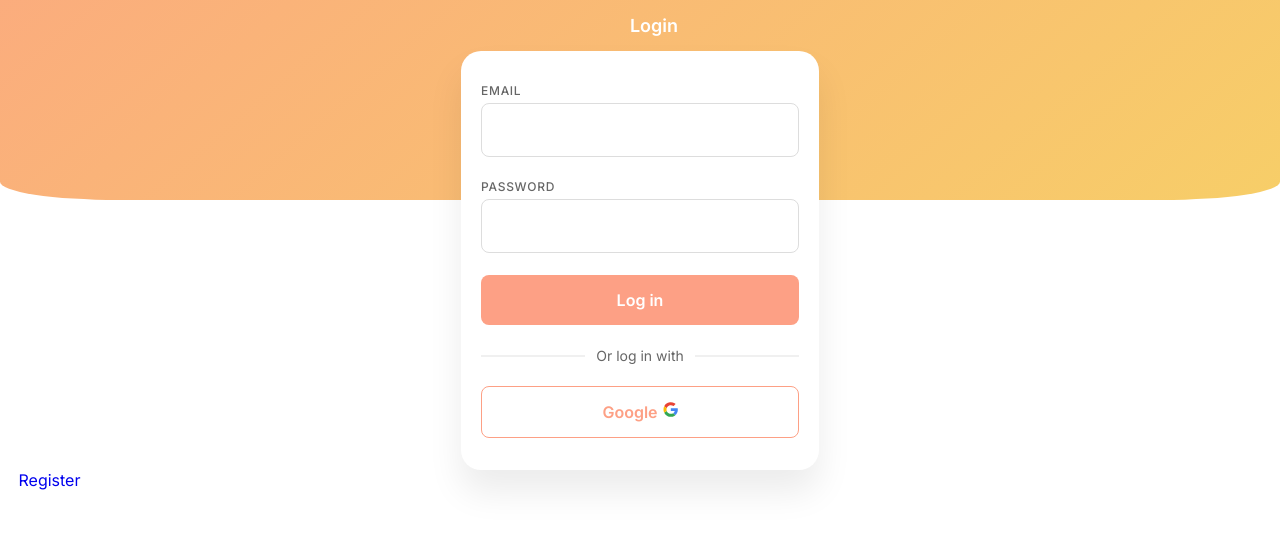
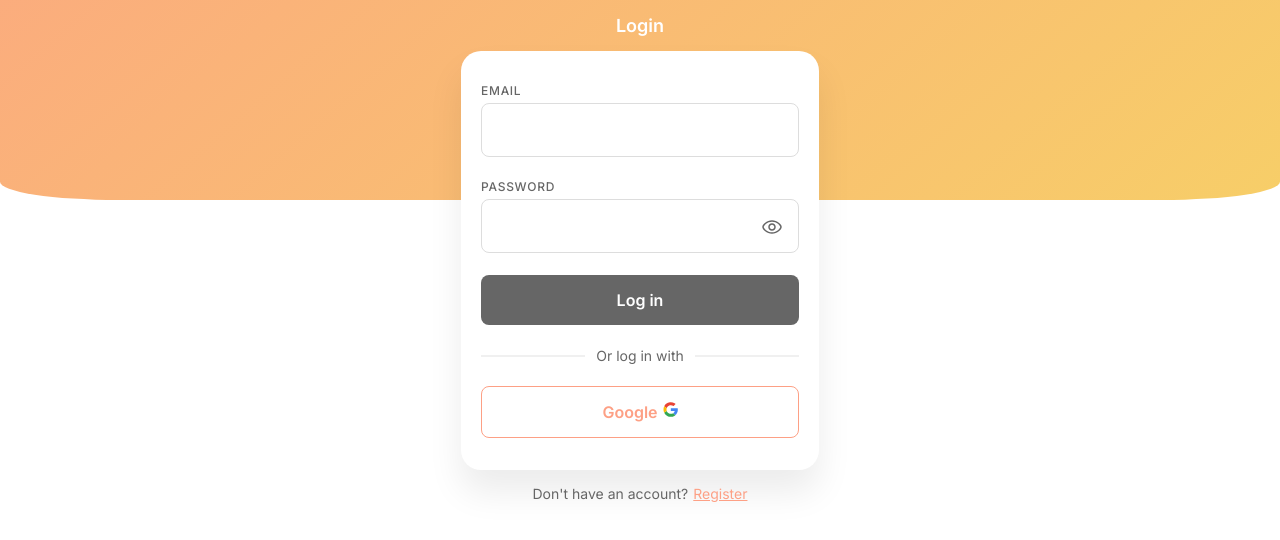
Before and after one commit to emmabaka/wallet, a Next.js app: page /login in a window 1280 px wide. Shown: the top 540 px of the page. Built offline with nearby package versions, Linux system fonts and the light colour scheme; no server answers.

Commit message:
feat: add validation to auth form and update styles

```diff
--- a/package.json
+++ b/package.json
@@ -19,6 +19,7 @@
     "eslint": "8.49.0",
     "eslint-config-next": "13.5.2",
     "firebase": "^10.4.0",
+    "formik": "^2.4.5",
     "next": "^13.5.4",
     "next-pwa": "^5.6.0",
     "react": "18.2.0",
@@ -26,6 +27,7 @@
     "react-dom": "18.2.0",
     "react-toastify": "^9.1.3",
     "sass": "^1.68.0",
-    "typescript": "5.2.2"
+    "typescript": "5.2.2",
+    "yup": "^1.3.2"
   }
 }
--- a/src/components/AuthForm/AuthForm.module.scss
+++ b/src/components/AuthForm/AuthForm.module.scss
@@ -2,7 +2,8 @@
   display: flex;
   flex-direction: column;
   gap: 22px;
-  width: 358px;
+  max-width: 358px;
+  width: 95%;
   min-height: 337px;
   margin: 0 auto;
   padding: 32px 20px;
@@ -57,6 +58,10 @@
   &:hover {
     background-color: #f07f60;
   }
+
+  &:disabled {
+    background-color: #666;
+  }
 }
 
 .googleButton {
@@ -106,3 +111,48 @@
     opacity: 0.2;
   }
 }
+
+.inputWrap {
+  position: relative;
+}
+
+.errorInput {
+  border-color: #cb3d40;
+  color: #cb3d40;
+}
+.errorLabel {
+  color: #cb3d40;
+}
+
+.error {
+  position: absolute;
+  bottom: -15px;
+  left: 10px;
+  font-size: 11px;
+  line-height: 14px;
+  color: #cb3d40;
+}
+
+.showPass {
+  position: absolute;
+  right: 15px;
+  bottom: 14px;
+  width: 24px;
+  height: 24px;
+  border: none;
+  background-color: transparent;
+}
+
+.hint {
+  font-size: 14px;
+  color: #666;
+  text-align: center;
+  padding-top: 15px;
+}
+
+.link {
+  font-size: 14px;
+  color: #fda085;
+  padding-left: 5px;
+  text-decoration: underline;
+}
--- a/src/components/AuthForm/AuthForm.tsx
+++ b/src/components/AuthForm/AuthForm.tsx
@@ -9,12 +9,38 @@ import {
   signInWithEmailAndPassword,
   createUserWithEmailAndPassword,
 } from "firebase/auth";
-import { GoogleSVG } from "../svgs/svgs";
+import { useFormik } from "formik";
+import * as Yup from "yup";
+import { notifyError } from "@/utils/notify";
+import { RE_EMAIL } from "@/regex/regex";
+import { GoogleSVG, HidePass, ShowPass } from "../svgs/svgs";
+import clsx from "clsx";
 import s from "./AuthForm.module.scss";
 
 const Login = ({ type }: { type: string }) => {
-  const [email, setEmail] = useState("");
-  const [pass, setPass] = useState("");
+  const [isShowPass, setShowPass] = useState(false);
+
+  const { values, isValid, errors, touched, handleChange, handleBlur } =
+    useFormik({
+      initialValues: {
+        email: "",
+        pass: "",
+      },
+      validateOnBlur: true,
+      validateOnMount: true,
+      validationSchema: Yup.object({
+        email: Yup.string()
+          .min(2, "Must be more than 2 characters")
+          .matches(RE_EMAIL, "Invalid email address")
+          .max(30, "Must be 30 characters or less")
+          .required("Required"),
+        pass: Yup.string()
+          .min(6, "Must be more than 6 characters")
+          .required("Required"),
+      }),
+      onSubmit: () => {},
+    });
+
   const router = useRouter();
 
   useEffect(() => {
@@ -24,81 +50,116 @@ const Login = ({ type }: { type: string }) => {
     // eslint-disable-next-line react-hooks/exhaustive-deps
   }, []);
 
-  const handleLogin = (
+  const handleLogin = async (
     e: { preventDefault: () => void },
     email: string,
     pass: string
   ) => {
     e.preventDefault();
-    signInWithEmailAndPassword(auth, email, pass)
-      .then(() => {
-        router.push("/");
-      })
-      .catch(console.log);
+    try {
+      await signInWithEmailAndPassword(auth, email, pass);
+      router.push("/");
+    } catch (error) {
+      console.log(error);
+      notifyError();
+    }
   };
 
-  const handleSignUp = (
+  const handleSignUp = async (
     e: { preventDefault: () => void },
     email: string,
     pass: string
   ) => {
     e.preventDefault();
-
-    createUserWithEmailAndPassword(auth, email, pass)
-      .then(() => {
-        router.push("/");
-      })
-      .catch(console.log);
+    try {
+      await createUserWithEmailAndPassword(auth, email, pass);
+      router.push("/");
+    } catch (error) {
+      console.log(error);
+      notifyError();
+    }
   };
 
-  const handleGoogleAuth = () => {
+  const handleGoogleAuth = async () => {
     const googleProvider = new GoogleAuthProvider();
-
-    signInWithPopup(auth, googleProvider)
-      .then(() => {
-        router.push("/");
-      })
-      .catch(console.log);
+    try {
+      await signInWithPopup(auth, googleProvider);
+      router.push("/");
+    } catch (error) {
+      console.log(error);
+      notifyError();
+    }
   };
 
   const handleSubmit = (e: { preventDefault: (() => void) | (() => void) }) => {
     if (type === "login") {
-      return handleLogin(e, email, pass);
+      return handleLogin(e, values.email, values.pass);
     } else {
-      return handleSignUp(e, email, pass);
+      return handleSignUp(e, values.email, values.pass);
     }
   };
 
   return (
     <>
       <form className={s.form} onSubmit={handleSubmit}>
-        <div>
-          <label className={s.label} htmlFor="email">
+        <div className={s.inputWrap}>
+          <label
+            className={clsx(s.label, {
+              [s.errorLabel]: errors.email && touched.email,
+            })}
+            htmlFor="email"
+          >
             Email
           </label>
           <input
-            className={s.input}
+            className={clsx(s.input, {
+              [s.errorInput]: errors.email && touched.email,
+            })}
             id="email"
             type="email"
             name="email"
-            value={email}
-            onChange={(e) => setEmail(e.target.value)}
+            value={values.email}
+            onChange={handleChange}
+            onBlur={handleBlur}
           />
+          <p className={s.error}>
+            {errors.email && touched.email && errors.email}
+          </p>
         </div>
-        <div>
-          <label className={s.label} htmlFor="password">
+        <div className={s.inputWrap}>
+          <label
+            className={clsx(s.label, {
+              [s.errorLabel]: errors.pass && touched.pass,
+            })}
+            htmlFor="password"
+          >
             Password
           </label>
           <input
-            className={s.input}
-            id="password"
-            type="password"
-            name="password"
-            value={pass}
-            onChange={(e) => setPass(e.target.value)}
+            className={clsx(s.input, {
+              [s.errorInput]: errors.pass && touched.pass,
+            })}
+            id="pass"
+            type={isShowPass ? "text" : "password"}
+            name="pass"
+            value={values.pass}
+            onChange={handleChange}
+            onBlur={handleBlur}
           />
+          <button
+            className={s.showPass}
+            type="button"
+            onClick={() => {
+              setShowPass(!isShowPass);
+            }}
+          >
+            {isShowPass ? <HidePass /> : <ShowPass />}
+          </button>
+          <p className={s.error}>
+            {errors.pass && touched.pass && errors.pass}
+          </p>
         </div>
-        <button className={s.submit} type="submit">
+        <button className={s.submit} disabled={!isValid} type="submit">
           {type === "login" ? "Log in" : "Register"}
         </button>
         <div className={s.or}>
@@ -113,9 +174,12 @@ const Login = ({ type }: { type: string }) => {
           <GoogleSVG />
         </button>
       </form>
-      <p>
-        Or
-        <Link href={type === "login" ? "/register" : "/login"}>
+      <p className={s.hint}>
+        {type === "login" ? "Don't" : "Already"} have an account?
+        <Link
+          href={type === "login" ? "/register" : "/login"}
+          className={s.link}
+        >
           {type === "login" ? "Register" : "Log in"}
         </Link>
       </p>
--- a/src/components/Header/Header.module.scss
+++ b/src/components/Header/Header.module.scss
@@ -11,9 +11,7 @@
     width: 100%;
     height: 200px;
     z-index: -1;
-
     border-radius: 0px 0px 130px 130px/200px 0 20px 20px;
-
     background: linear-gradient(139deg, #fbab7e -4.35%, #f7ce68 100.15%);
   }
 }
@@ -25,10 +23,13 @@
 
 .title {
   flex: 1;
-  padding-left: 28px;
   color: #fff;
   text-align: center;
   font-size: 18px;
   font-weight: 600;
   line-height: normal;
 }
+
+.titlePadding {
+  padding-left: 28px;
+}
--- a/src/components/Header/Header.tsx
+++ b/src/components/Header/Header.tsx
@@ -2,6 +2,7 @@
 import { usePathname } from "next/navigation";
 import { InfoSVG } from "../svgs/svgs";
 import s from "./Header.module.scss";
+import clsx from "clsx";
 
 const Header = () => {
   const pathName = usePathname();
@@ -15,7 +16,9 @@ const Header = () => {
   return (
     <header className={s.header}>
       <div className={`container ${s.wrap}`}>
-        <h1 className={s.title}>{title}</h1>
+        <h1 className={clsx(s.title, { [s.titlePadding]: !isNotAuth })}>
+          {title}
+        </h1>
         {!isNotAuth && <InfoSVG />}
       </div>
     </header>
--- a/src/components/Home/Home.module.scss
+++ b/src/components/Home/Home.module.scss
@@ -1,8 +1,8 @@
 .wrap {
   position: relative;
   overflow: hidden;
-  min-height: 300px;
-  max-height: 300px;
+  min-height: 310px;
+  max-height: 310px;
 
   &.addExpense {
     min-height: 476px;
--- a/src/components/Settings/Settings.module.scss
+++ b/src/components/Settings/Settings.module.scss
@@ -1,3 +1,6 @@
+.settingsWrap {
+  width: 95%;
+}
 .profileWrap {
   display: flex;
   align-items: center;
@@ -44,6 +47,7 @@
   line-height: normal;
   letter-spacing: -0.64px;
   padding-left: 5px;
+  // max-width: 150px;
 }
 
 .clearDataWrap {
--- a/src/components/Settings/Settings.tsx
+++ b/src/components/Settings/Settings.tsx
@@ -7,9 +7,7 @@ import { getAuth, signOut } from "firebase/auth";
 import { collection, deleteDoc, doc, updateDoc } from "firebase/firestore";
 import { getHistory } from "@/utils/getHistory";
 import { getTotal } from "@/utils/getTotal";
-import LoaderHorizontal from "../Loaders/LoaderHorizontal";
 import { notifyError, notifySuccess } from "@/utils/notify";
-
 import clsx from "clsx";
 import s from "./Settings.module.scss";
 
@@ -92,7 +90,7 @@ const Settings = () => {
   };
 
   return (
-    <div className="box">
+    <div className={clsx("box", s.settingsWrap)}>
       <div className={s.profileWrap}>
         <Image
           className={s.avatar}
--- a/src/components/TransactionHistory/TransactionHistory.tsx
+++ b/src/components/TransactionHistory/TransactionHistory.tsx
@@ -34,7 +34,7 @@ const TransactionHistory = () => {
       <h2 className={s.title}>History</h2>
       <ul className={s.list}>
         {Object.keys(history).length === 0 ? (
-          <p>No transactions yet</p>
+          <p className={s.emptyHistory}>No transactions yet</p>
         ) : (
           Object.values(history).map((day: Transaction[], idx) => (
             <Fragment key={idx}>
--- a/src/components/svgs/svgs.js
+++ b/src/components/svgs/svgs.js
@@ -265,3 +265,55 @@ export const GoogleSVG = () => {
     </svg>
   );
 };
+
+export const ShowPass = () => {
+  return (
+    <svg
+      width="24"
+      height="24"
+      viewBox="0 0 24 24"
+      fill="none"
+      xmlns="http://www.w3.org/2000/svg"
+    >
+      <path
+        fillRule="evenodd"
+        clipRule="evenodd"
+        d="M8.25 12C8.25 9.92893 9.92893 8.25 12 8.25C14.0711 8.25 15.75 9.92893 15.75 12C15.75 14.0711 14.0711 15.75 12 15.75C9.92893 15.75 8.25 14.0711 8.25 12ZM12 9.75C10.7574 9.75 9.75 10.7574 9.75 12C9.75 13.2426 10.7574 14.25 12 14.25C13.2426 14.25 14.25 13.2426 14.25 12C14.25 10.7574 13.2426 9.75 12 9.75Z"
+        fill="#666"
+      />
+      <path
+        fillRule="evenodd"
+        clipRule="evenodd"
+        d="M4.32343 10.6464C3.90431 11.2503 3.75 11.7227 3.75 12C3.75 12.2773 3.90431 12.7497 4.32343 13.3536C4.72857 13.9374 5.33078 14.5703 6.09267 15.155C7.61978 16.3271 9.71345 17.25 12 17.25C14.2865 17.25 16.3802 16.3271 17.9073 15.155C18.6692 14.5703 19.2714 13.9374 19.6766 13.3536C20.0957 12.7497 20.25 12.2773 20.25 12C20.25 11.7227 20.0957 11.2503 19.6766 10.6464C19.2714 10.0626 18.6692 9.42972 17.9073 8.84497C16.3802 7.67292 14.2865 6.75 12 6.75C9.71345 6.75 7.61978 7.67292 6.09267 8.84497C5.33078 9.42972 4.72857 10.0626 4.32343 10.6464ZM5.17941 7.65503C6.90965 6.32708 9.31598 5.25 12 5.25C14.684 5.25 17.0903 6.32708 18.8206 7.65503C19.6874 8.32028 20.4032 9.06244 20.9089 9.79115C21.4006 10.4997 21.75 11.2773 21.75 12C21.75 12.7227 21.4006 13.5003 20.9089 14.2089C20.4032 14.9376 19.6874 15.6797 18.8206 16.345C17.0903 17.6729 14.684 18.75 12 18.75C9.31598 18.75 6.90965 17.6729 5.17941 16.345C4.31262 15.6797 3.59681 14.9376 3.0911 14.2089C2.59937 13.5003 2.25 12.7227 2.25 12C2.25 11.2773 2.59937 10.4997 3.0911 9.79115C3.59681 9.06244 4.31262 8.32028 5.17941 7.65503Z"
+        fill="#666"
+      />
+    </svg>
+  );
+};
+
+export const HidePass = () => {
+  return (
+    <svg
+      width="24"
+      height="24"
+      viewBox="0 0 24 24"
+      fill="none"
+      xmlns="http://www.w3.org/2000/svg"
+    >
+      <path
+        fillRule="evenodd"
+        clipRule="evenodd"
+        d="M20.5303 4.53033C20.8232 4.23744 20.8232 3.76256 20.5303 3.46967C20.2374 3.17678 19.7626 3.17678 19.4697 3.46967L3.46967 19.4697C3.17678 19.7626 3.17678 20.2374 3.46967 20.5303C3.76256 20.8232 4.23744 20.8232 4.53033 20.5303L7.37723 17.6834C8.74353 18.3266 10.3172 18.75 12 18.75C14.684 18.75 17.0903 17.6729 18.8206 16.345C19.6874 15.6797 20.4032 14.9376 20.9089 14.2089C21.4006 13.5003 21.75 12.7227 21.75 12C21.75 11.2773 21.4006 10.4997 20.9089 9.79115C20.4032 9.06244 19.6874 8.32028 18.8206 7.65503C18.5585 7.45385 18.2808 7.25842 17.989 7.07163L20.5303 4.53033ZM16.8995 8.16113L15.1287 9.93196C15.5213 10.5248 15.75 11.2357 15.75 12C15.75 14.0711 14.0711 15.75 12 15.75C11.2357 15.75 10.5248 15.5213 9.93196 15.1287L8.51524 16.5454C9.58077 16.9795 10.7621 17.25 12 17.25C14.2865 17.25 16.3802 16.3271 17.9073 15.155C18.6692 14.5703 19.2714 13.9374 19.6766 13.3536C20.0957 12.7497 20.25 12.2773 20.25 12C20.25 11.7227 20.0957 11.2503 19.6766 10.6464C19.2714 10.0626 18.6692 9.42972 17.9073 8.84497C17.5941 8.60461 17.2571 8.37472 16.8995 8.16113ZM11.0299 14.0307C11.3237 14.1713 11.6526 14.25 12 14.25C13.2426 14.25 14.25 13.2426 14.25 12C14.25 11.6526 14.1713 11.3237 14.0307 11.0299L11.0299 14.0307Z"
+        fill="#666"
+      />
+      <path
+        d="M12 5.25C13.0323 5.25 14.0236 5.40934 14.9511 5.68101C15.1296 5.73328 15.1827 5.95662 15.0513 6.0881L14.2267 6.91265C14.1648 6.97451 14.0752 6.99928 13.99 6.97967C13.3506 6.83257 12.6839 6.75 12 6.75C9.71345 6.75 7.61978 7.67292 6.09267 8.84497C5.33078 9.42972 4.72857 10.0626 4.32343 10.6464C3.90431 11.2503 3.75 11.7227 3.75 12C3.75 12.2773 3.90431 12.7497 4.32343 13.3536C4.67725 13.8635 5.18138 14.4107 5.81091 14.9307C5.92677 15.0264 5.93781 15.2015 5.83156 15.3078L5.12265 16.0167C5.03234 16.107 4.88823 16.1149 4.79037 16.0329C4.09739 15.4517 3.51902 14.8255 3.0911 14.2089C2.59937 13.5003 2.25 12.7227 2.25 12C2.25 11.2773 2.59937 10.4997 3.0911 9.79115C3.59681 9.06244 4.31262 8.32028 5.17941 7.65503C6.90965 6.32708 9.31598 5.25 12 5.25Z"
+        fill="#666"
+      />
+      <path
+        d="M12 8.25C12.1185 8.25 12.2357 8.25549 12.3513 8.26624C12.5482 8.28453 12.6194 8.51991 12.4796 8.6597L11.2674 9.87196C10.6141 10.0968 10.0968 10.6141 9.87196 11.2674L8.6597 12.4796C8.51991 12.6194 8.28453 12.5482 8.26624 12.3513C8.25549 12.2357 8.25 12.1185 8.25 12C8.25 9.92893 9.92893 8.25 12 8.25Z"
+        fill="#666"
+      />
+    </svg>
+  );
+};
--- /dev/null
+++ b/src/regex/regex.ts
@@ -0,0 +1 @@
+export const RE_EMAIL = /^[a-zA-Z0-9._%+-]+@[a-zA-Z0-9.-]+\.[a-zA-Z]{2,}$/;
```
Also changed, not shown: src/components/TransactionHistory/TransactionHistory.module.scss (+8 -0 lines), 1 other file (tests, documents, lock files or other folders).
